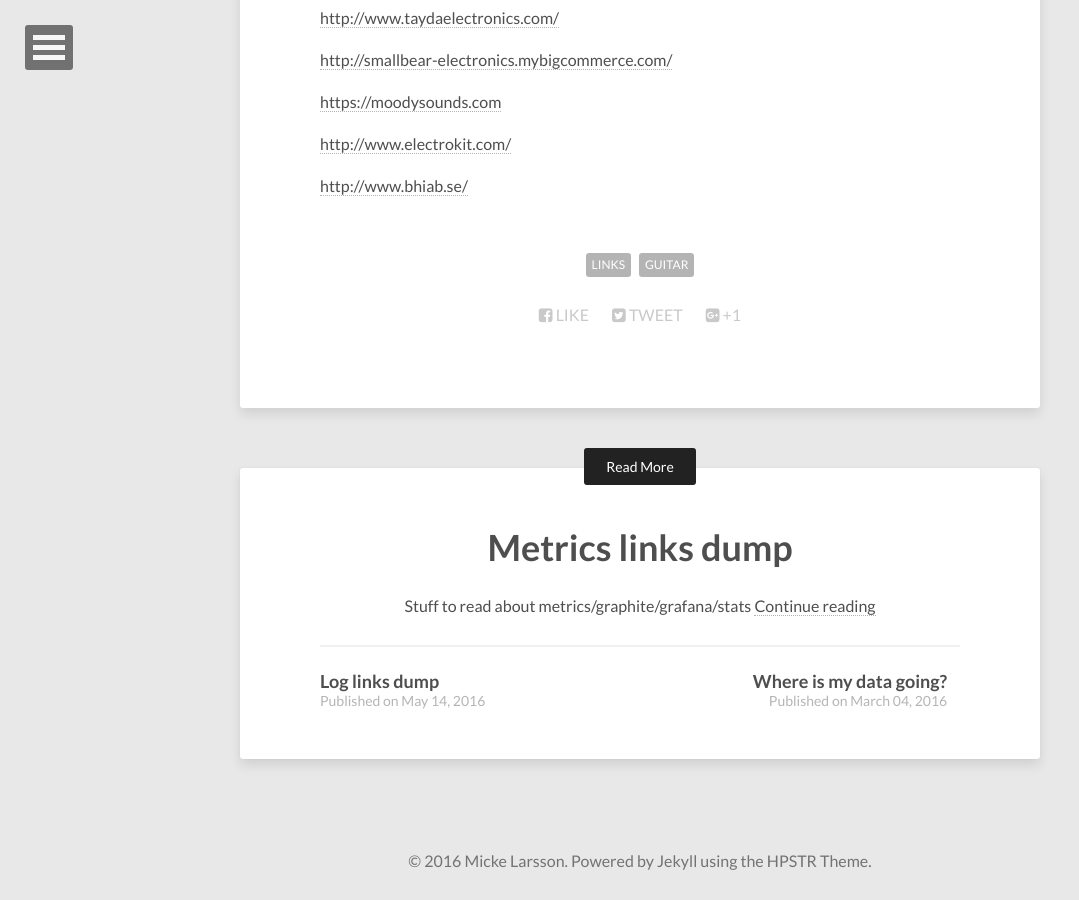
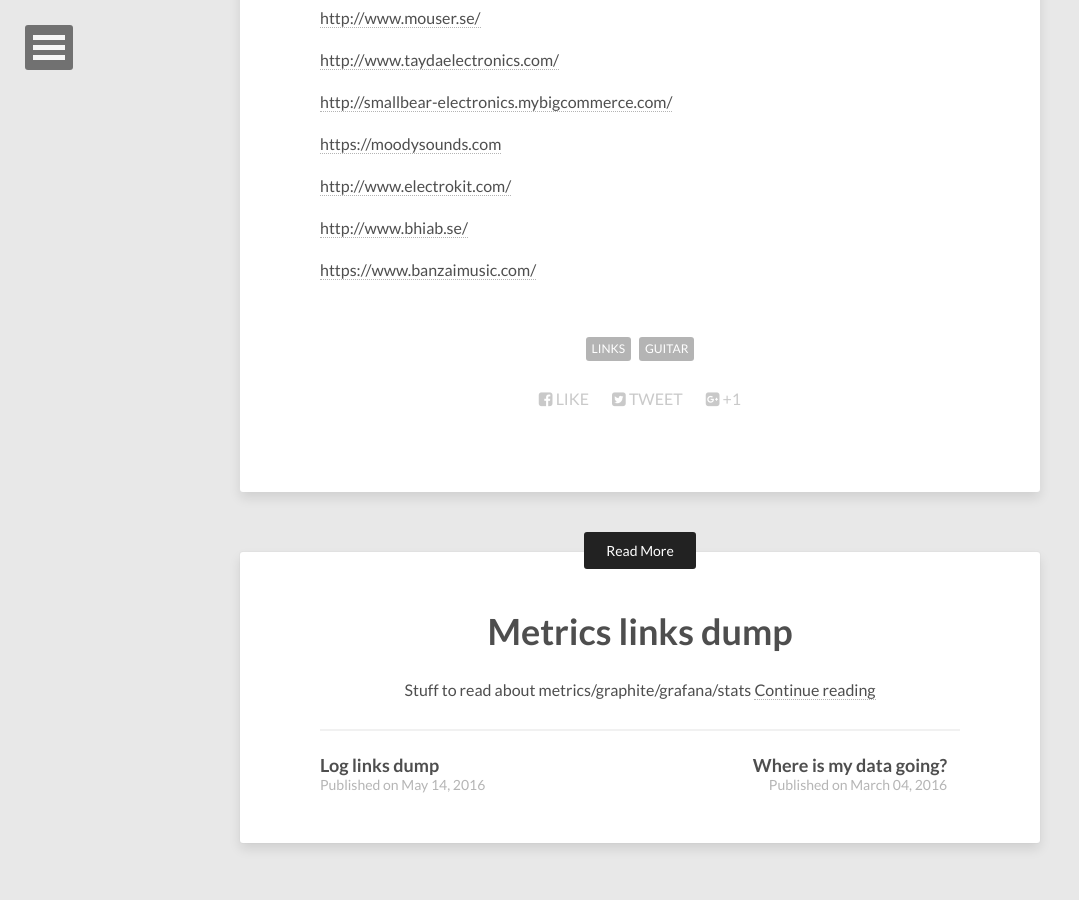
Before and after one commit to Miklar/Miklar.github.io, a Jekyll site: the page built from _posts/2016-10-25-guitar_pedals.md, in a window 1280 px wide and 900 px high, scrolled down 763 px. Shown: the whole window, without its empty margins (0-1079 px from the left). Built offline with Jekyll 4.4.1, drawn with Linux system fonts in a browser that asks for light colours; nearby versions of some CDN libraries; part of the change alters nothing that is shown.

Commit message:
Update 2016-10-25-guitar_pedals.md

```diff
--- a/_posts/2016-10-25-guitar_pedals.md
+++ b/_posts/2016-10-25-guitar_pedals.md
@@ -21,7 +21,9 @@ tags: [links, guitar]
 
 [https://aionelectronics.com/](https://aionelectronics.com/)
 
+
 ##Components
+
 [http://dsmcz.com/presta/en/](http://dsmcz.com/presta/en/)
 
 [https://www.elfa.se/](https://www.elfa.se/)
@@ -37,3 +39,5 @@ tags: [links, guitar]
 [http://www.electrokit.com/](http://www.electrokit.com/)
 
 [http://www.bhiab.se/](http://www.bhiab.se/)
+
+[https://www.banzaimusic.com/](https://www.banzaimusic.com/)
```
